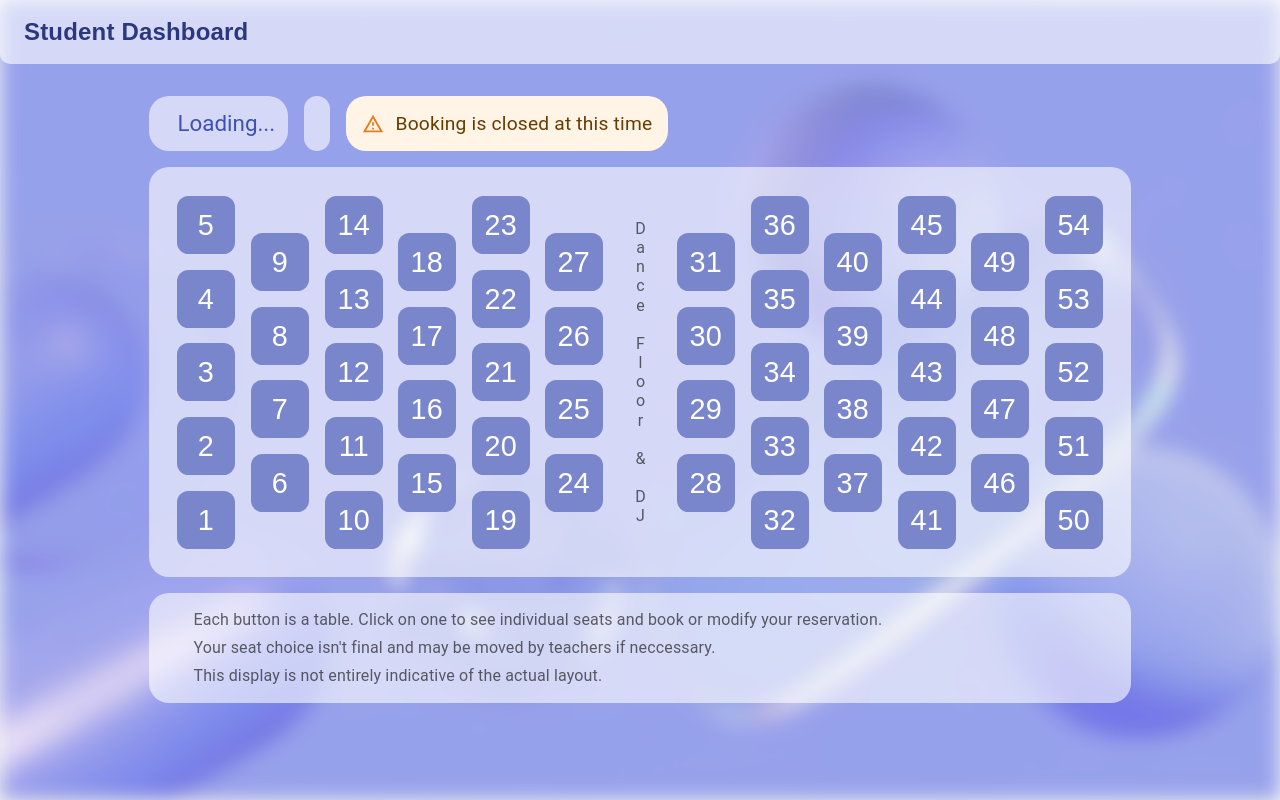
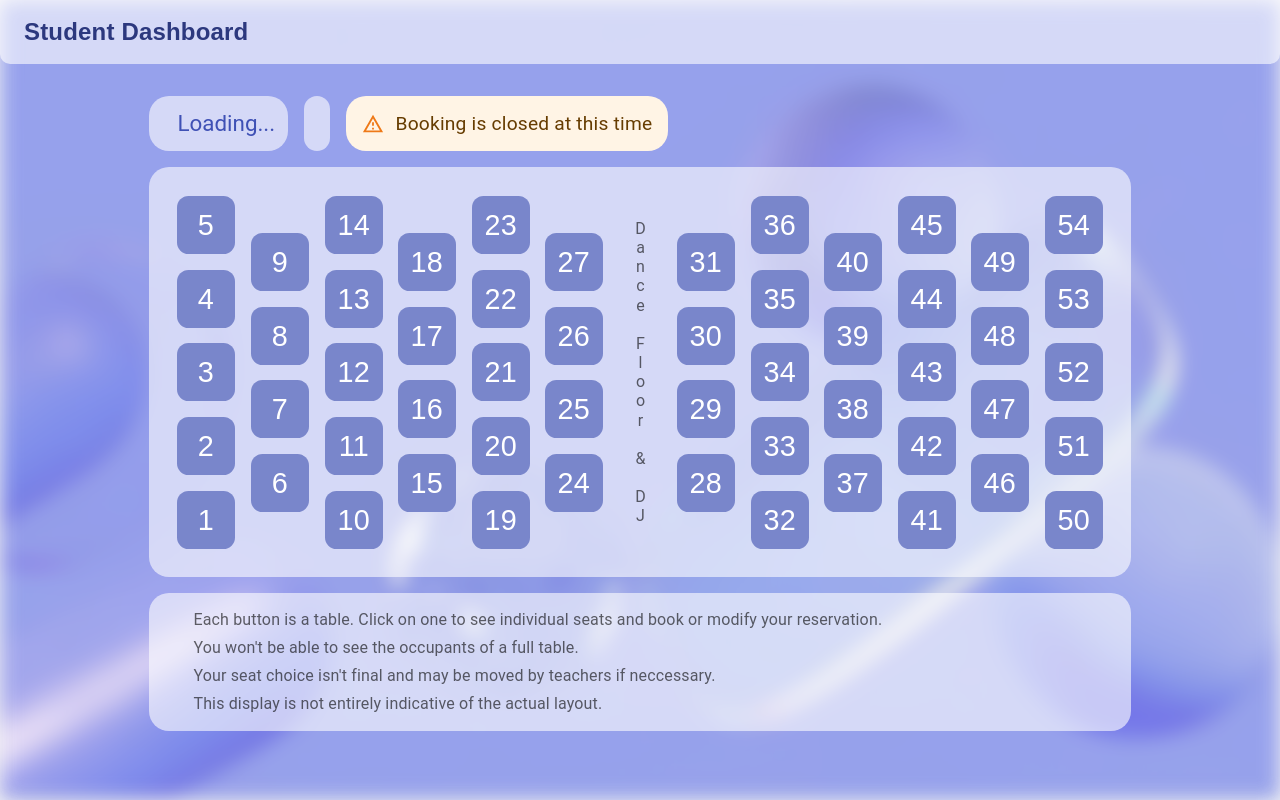
Before and after one commit to Kirk-KD/wilson-grad-seating, a React (Create React App) app: page /student in a window 1280 px wide. Built offline with nearby package versions, Linux system fonts and the light colour scheme; no server answers; the database is empty; sample sign-in values are in the browser's storage; some icons are missing; a web font is replaced by a local one.

Commit message:
Add tooltips to some student UI

```diff
--- a/src/components/student/StudentDashboard.jsx
+++ b/src/components/student/StudentDashboard.jsx
@@ -1,7 +1,7 @@
 import CheckCircleIcon from '@mui/icons-material/CheckCircle';
 import InfoIcon from '@mui/icons-material/Info';
 import TableChartIcon from '@mui/icons-material/TableChart';
-import { Alert, Box, Typography } from "@mui/material";
+import { Alert, Box, Tooltip, Typography } from "@mui/material";
 import { styled } from '@mui/system';
 import { useAuth } from "../context/AuthContext";
 import { useSeatingSelector } from "../context/SeatingSelectorContext";
@@ -64,6 +64,7 @@ export default function StudentDashboard() {
             gap: 2,
             flexWrap: 'wrap'
           }}>
+            <Tooltip title="Booking status" placement='top'>
               <StyledBox sx={{
                 display: 'flex',
                 flexDirection: 'row',
@@ -85,10 +86,13 @@ export default function StudentDashboard() {
                   ) : 'Loading...'}
                 </Typography>
               </StyledBox>
+            </Tooltip>
 
+            <Tooltip title="Deadline" placement='top'>
               <StyledBox>
                 {settings.deadline !== undefined && <CountdownTimer deadline={settings.deadline.value.toDate()} />}
               </StyledBox>
+            </Tooltip>
 
             {
               !canBook && (
@@ -151,6 +155,7 @@ export default function StudentDashboard() {
               <Typography color="textSecondary" variant="subtitle1" align="left">
                 {/* <ol style={{ margin: 1, paddingLeft: '3vw' }}> */}
                   <span>Each button is a table. Click on one to see individual seats and book or modify your reservation.</span><br />
+                  <span>You won't be able to see the occupants of a full table.</span><br />
                   <span>Your seat choice isn't final and may be moved by teachers if neccessary.</span><br />
                   <span>This display is not entirely indicative of the actual layout.</span>
                 {/* </ol> */}
```
Lines whose indentation alone changed are shown as unchanged.
